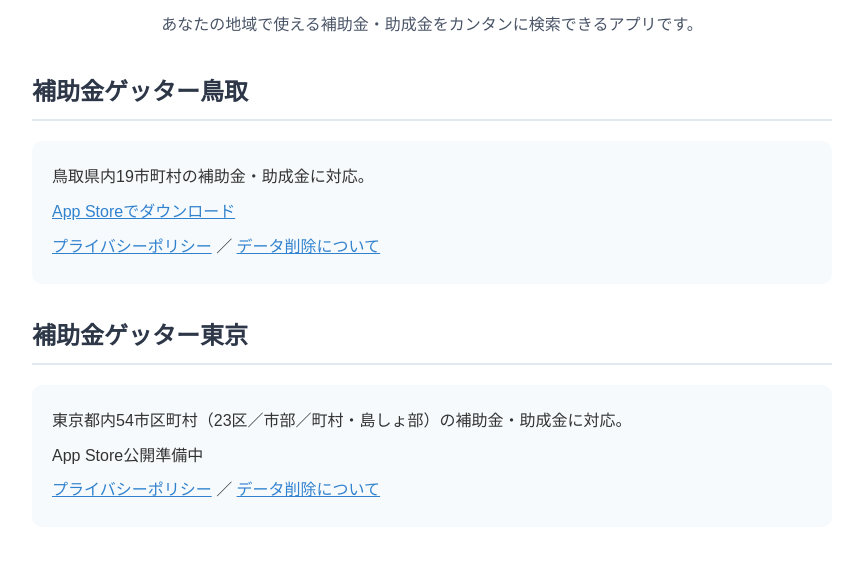
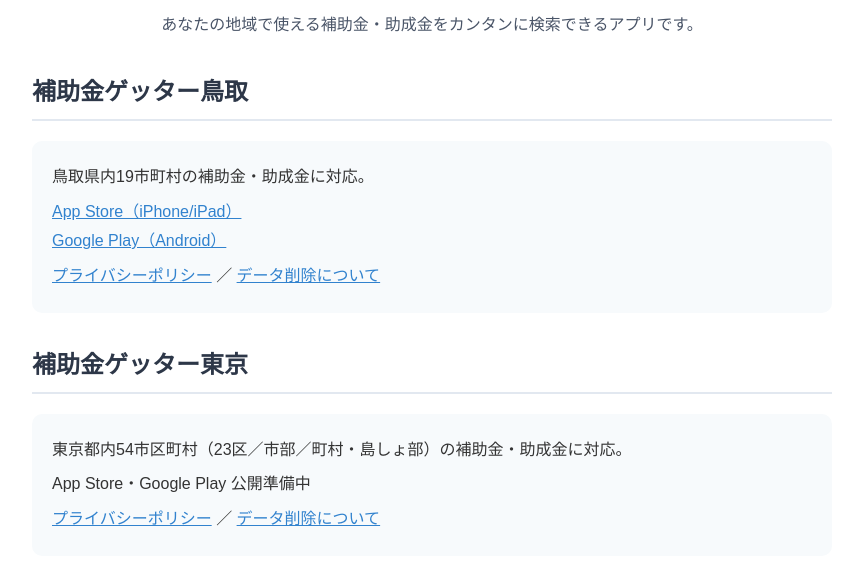
Before and after one commit to Chappy211/Chappy211.github.io, a plain HTML site: page index.html in a window 1280 px wide. Shown: the part 109-674 px from the top of the page, without its empty margins (208-1071 px from the left). Drawn offline with Linux system fonts and the light colour scheme.

Commit message:
鳥取アプリにGoogle Playリンクを追加、東京欄の文言を更新
- 補助金ゲッター鳥取: Google Play (com.hojokin.app) へのリンク追加
- 補助金ゲッター東京: 「App Store・Google Play 公開準備中」に変更

```diff
--- a/index.html
+++ b/index.html
@@ -23,7 +23,10 @@
 <h2>補助金ゲッター鳥取</h2>
 <div class="app">
 <p>鳥取県内19市町村の補助金・助成金に対応。</p>
-<p><a href="https://apps.apple.com/jp/app/id6761478643">App Storeでダウンロード</a></p>
+<p>
+<a href="https://apps.apple.com/jp/app/id6761478643">App Store（iPhone/iPad）</a><br>
+<a href="https://play.google.com/store/apps/details?id=com.hojokin.app">Google Play（Android）</a>
+</p>
 <p>
 <a href="privacy-policy.html">プライバシーポリシー</a> ／
 <a href="data-deletion.html">データ削除について</a>
@@ -33,7 +36,7 @@
 <h2>補助金ゲッター東京</h2>
 <div class="app">
 <p>東京都内54市区町村（23区／市部／町村・島しょ部）の補助金・助成金に対応。</p>
-<p>App Store公開準備中</p>
+<p>App Store・Google Play 公開準備中</p>
 <p>
 <a href="tokyo/privacy-policy.html">プライバシーポリシー</a> ／
 <a href="tokyo/data-deletion.html">データ削除について</a>
```
